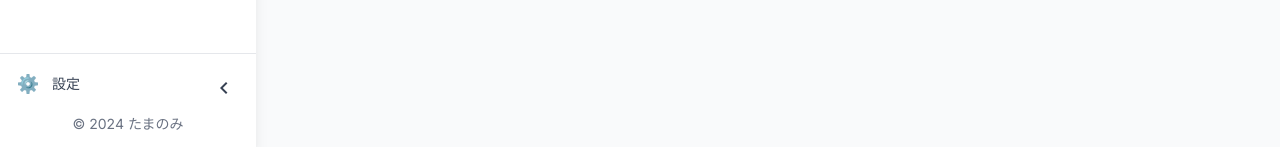
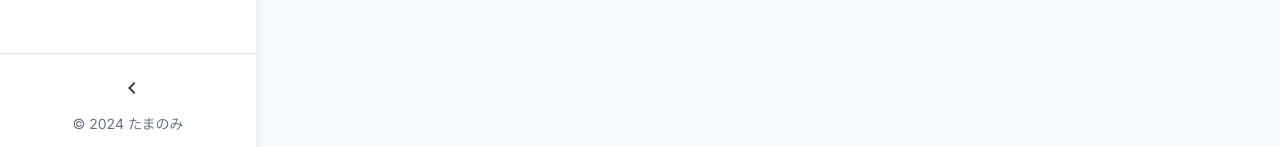
Before and after one commit to HV-development/tamanomi-admin, a Next.js app: page / in a window 1280 px wide. Shown: the part 650-797 px from the top of the page. Built offline with nearby package versions, Linux system fonts and the light colour scheme.

Commit message:
Updated Sidebar.tsx

```diff
--- a/src/components/organisms/Sidebar.tsx
+++ b/src/components/organisms/Sidebar.tsx
@@ -29,11 +29,10 @@ export default function Sidebar() {
     <div className={`bg-white shadow-lg transition-all duration-300 relative ${
       isCollapsed ? 'w-16' : 'w-64'
     }`}>
-      <SidebarHeader
-      />
+      <SidebarHeader isCollapsed={isCollapsed} />
 
       {/* メニュー */}
-      <nav className="p-4">
+      <nav className={`p-4 ${isCollapsed ? 'pt-6' : ''}`}>
         <ul className="space-y-2">
           {menuItems.map((item) => (
             <li key={item.href}>
@@ -49,17 +48,10 @@ export default function Sidebar() {
         </ul>
       </nav>
 
-      {/* 設定とフッター */}
+      {/* フッター */}
       <div className="absolute bottom-0 left-0 right-0 border-t border-gray-200">
-        {/* 設定ボタン */}
         <div className="p-4">
-          <div className="flex items-center justify-between">
-            {!isCollapsed && (
-              <div className="flex items-center space-x-3">
-                <Icon name="settings" size="md" className="text-gray-600" />
-                <span className="text-sm text-gray-700">設定</span>
-              </div>
-            )}
+          <div className="flex justify-center">
             <Button
               variant="ghost"
               size="sm"
@@ -71,7 +63,6 @@ export default function Sidebar() {
           </div>
         </div>
 
-        {/* フッター */}
         {!isCollapsed && (
           <div className="p-4 pt-0">
             <div className="text-sm text-gray-500 text-center">
```
